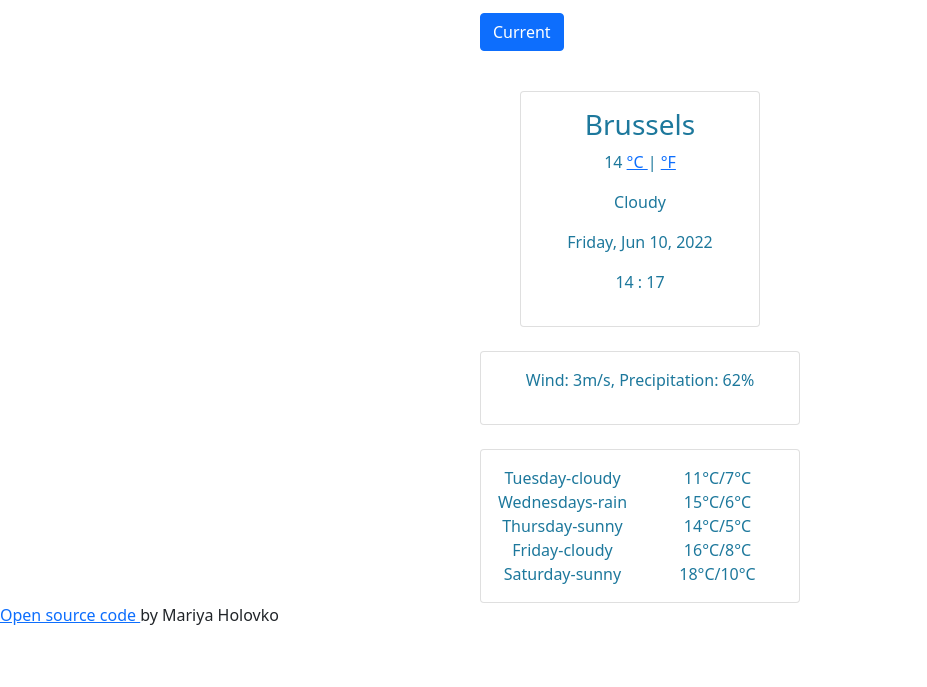
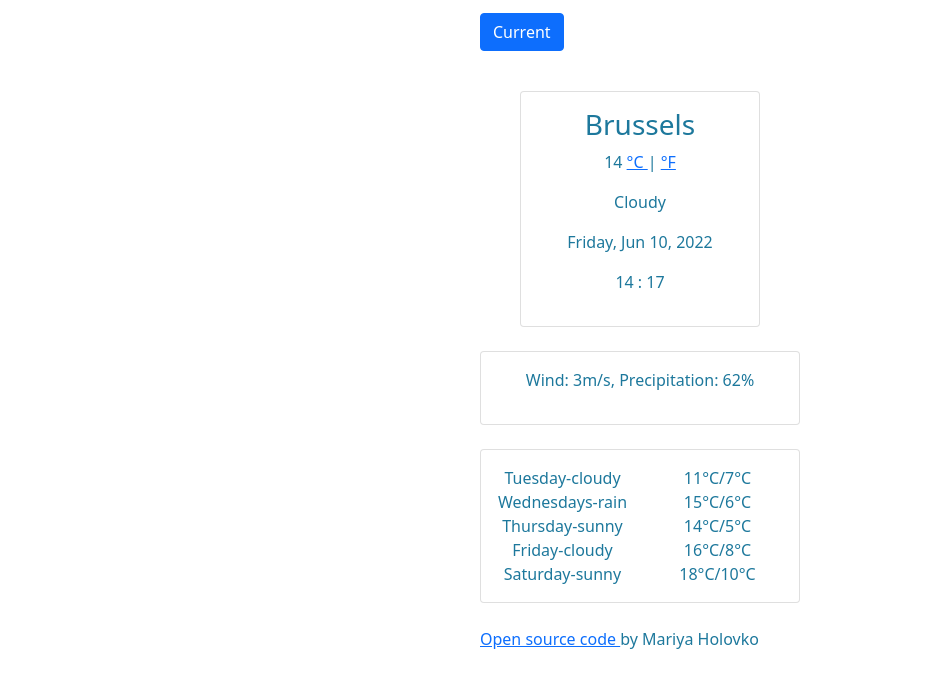
Before and after one commit to Mariya-go/New-awesome-app, a plain HTML site: page index.html in a window 1280 px wide. Shown: the part 97-784 px from the top of the page, without its empty margins (0-927 px from the left). Drawn offline with nearby package versions, Linux system fonts and the light colour scheme.

Commit message:
style link

```diff
--- a/index.html
+++ b/index.html
@@ -108,10 +108,13 @@
     </div>
     </div>
     </div>
-    <a href="https://github.com/Mariya-go/New-awesome-app">
+    <br />
+    <div class="link" style="width: 20rem;">
+      <a href="https://github.com/Mariya-go/New-awesome-app">
       Open source code
     </a>
     by Mariya Holovko
+    </div>
     <script src="src/script.js"></script>
   </body>
 </html>
--- a/src/styles.css
+++ b/src/styles.css
@@ -12,3 +12,7 @@
 .fa-cloud-sun {
   font-size: 30px;
 }
+.link {
+  margin: 0 auto;
+  color: rgb(29, 120, 156);
+}
```
